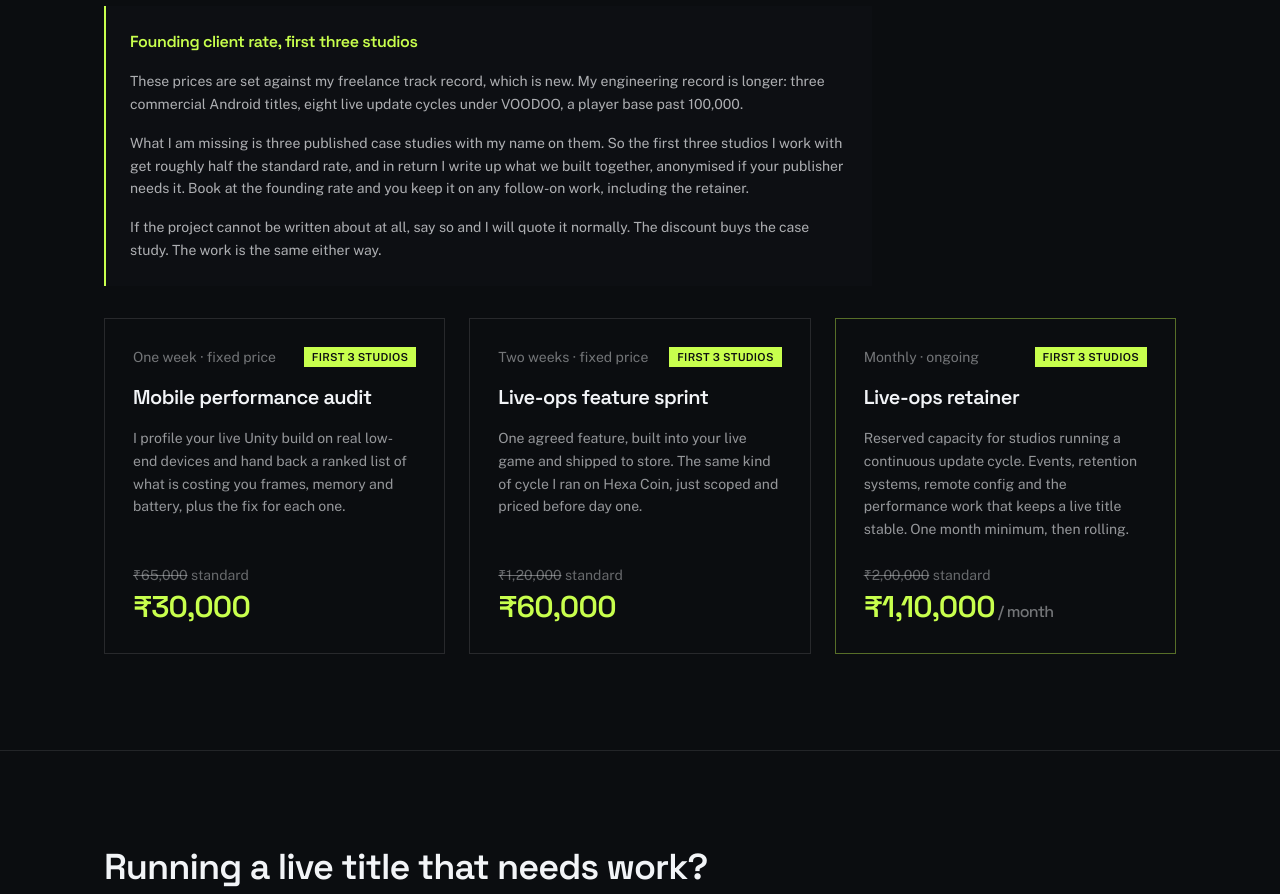
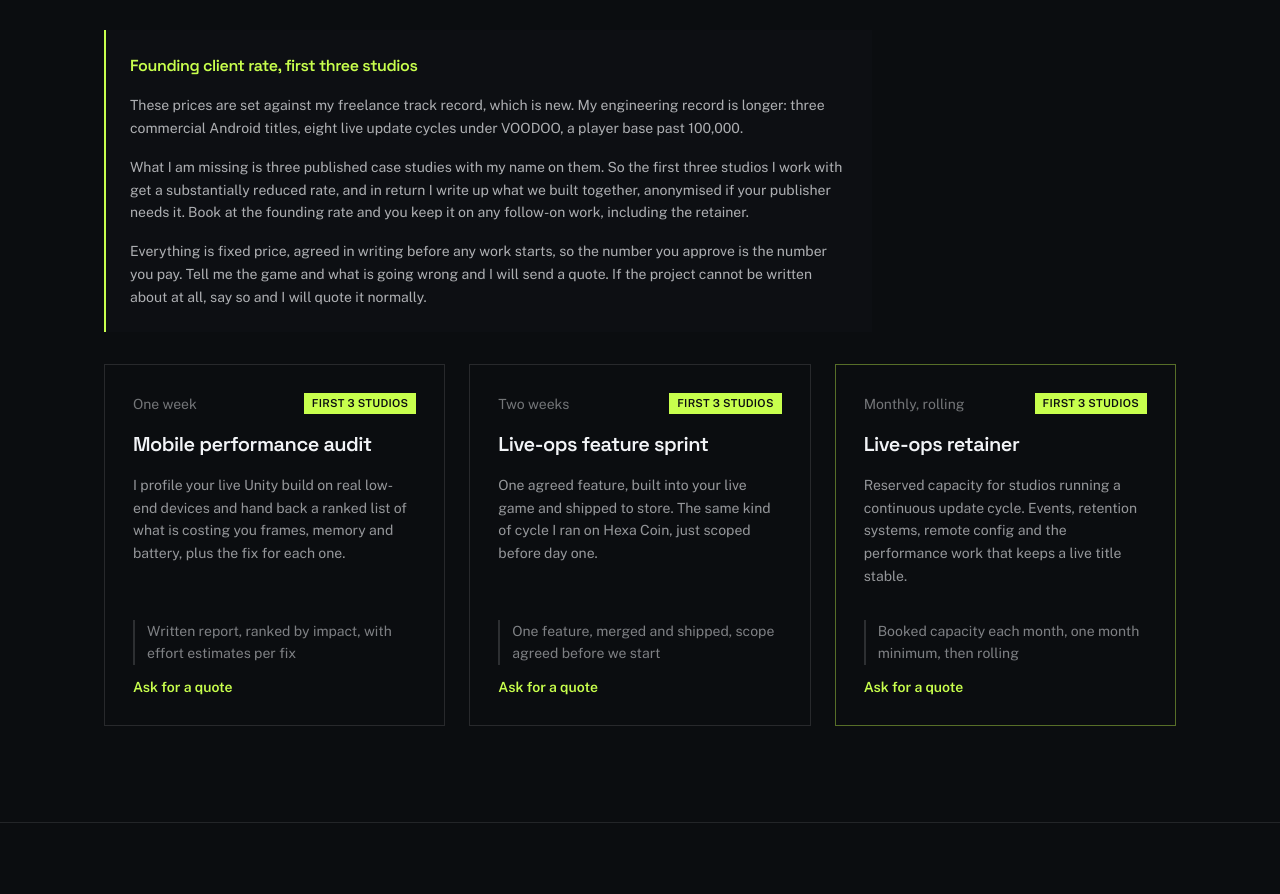
Before and after one commit to hrishikarora/hrishikarora.github.io, a Next.js app: page / in a window 1280 px wide. Shown: the part 5000-5894 px from the top of the page. Built offline with nearby package versions, Linux system fonts and the light colour scheme.

Commit message:
Remove published prices, quote per enquiry instead

```diff
--- a/app/page.tsx
+++ b/app/page.tsx
@@ -284,7 +284,8 @@ export default function HomePage() {
           </h2>
           <p className="max-w-xl text-base text-ink/55">
             Most studios start with the audit or a single sprint, then move onto a retainer once
-            the update cycle becomes continuous.
+            the update cycle becomes continuous. Every engagement is fixed price and scoped before
+            it starts.
           </p>
 
           {/* Founding-client framing. The job of this block is to explain WHY the
@@ -300,13 +301,15 @@ export default function HomePage() {
             </p>
             <p className="text-sm leading-relaxed text-ink/70">
               What I am missing is three published case studies with my name on them. So the first
-              three studios I work with get roughly half the standard rate, and in return I write up
+              three studios I work with get a substantially reduced rate, and in return I write up
               what we built together, anonymised if your publisher needs it. Book at the founding
               rate and you keep it on any follow-on work, including the retainer.
             </p>
             <p className="text-sm leading-relaxed text-ink/70">
-              If the project cannot be written about at all, say so and I will quote it normally.
-              The discount buys the case study. The work is the same either way.
+              Everything is fixed price, agreed in writing before any work starts, so the number
+              you approve is the number you pay. Tell me the game and what is going wrong and
+              I will send a quote. If the project cannot be written about at all, say so and I
+              will quote it normally.
             </p>
           </div>
 
@@ -329,16 +332,16 @@ export default function HomePage() {
 
                 <p className="text-sm leading-relaxed text-ink/60">{offer.description}</p>
 
-                <div className="mt-auto flex flex-col gap-1 pt-2">
-                  <span className="text-sm text-ink/40">
-                    <s>{offer.standardPrice}</s> standard
+                <div className="mt-auto flex flex-col gap-3 pt-4">
+                  <span className="border-l-2 border-ink/15 pl-3 text-sm leading-relaxed text-ink/50">
+                    {offer.deliverable}
                   </span>
-                  <span className="font-display text-3xl font-semibold tracking-tight text-accent-text">
-                    {offer.foundingPrice}
-                    {offer.priceSuffix ? (
-                      <span className="text-base font-medium text-ink/45"> {offer.priceSuffix}</span>
-                    ) : null}
-                  </span>
+                  <a
+                    href={`mailto:hrishik.arora@gmail.com?subject=${encodeURIComponent(offer.title)}`}
+                    className="text-sm font-semibold text-accent-text transition hover:brightness-90"
+                  >
+                    Ask for a quote
+                  </a>
                 </div>
               </div>
             ))}
--- a/lib/offers.ts
+++ b/lib/offers.ts
@@ -3,44 +3,43 @@ export interface Offer {
   cadence: string
   title: string
   description: string
-  /** Rate charged from the fourth engagement onward. Shown struck through. */
-  standardPrice: string
-  /** Founding client rate, first three studios. */
-  foundingPrice: string
-  /** Rendered after the price, e.g. a per-month qualifier. */
-  priceSuffix?: string
+  /** What the studio actually walks away with. Keeps the card concrete now
+      that no price is shown. */
+  deliverable: string
   /** Draws the accent border. Used for the offer worth steering people toward. */
   featured?: boolean
 }
 
+/**
+ * Prices are deliberately not published. The same work bills very differently
+ * to an Indian studio and a US or EU one, and printing a rupee figure anchors
+ * international buyers low before the conversation starts. Rates are quoted
+ * per enquiry instead.
+ */
 export const offers: Offer[] = [
   {
     slug: 'performance-audit',
-    cadence: 'One week · fixed price',
+    cadence: 'One week',
     title: 'Mobile performance audit',
     description:
       'I profile your live Unity build on real low-end devices and hand back a ranked list of what is costing you frames, memory and battery, plus the fix for each one.',
-    standardPrice: '₹65,000',
-    foundingPrice: '₹30,000',
+    deliverable: 'Written report, ranked by impact, with effort estimates per fix',
   },
   {
     slug: 'live-ops-sprint',
-    cadence: 'Two weeks · fixed price',
+    cadence: 'Two weeks',
     title: 'Live-ops feature sprint',
     description:
-      'One agreed feature, built into your live game and shipped to store. The same kind of cycle I ran on Hexa Coin, just scoped and priced before day one.',
-    standardPrice: '₹1,20,000',
-    foundingPrice: '₹60,000',
+      'One agreed feature, built into your live game and shipped to store. The same kind of cycle I ran on Hexa Coin, just scoped before day one.',
+    deliverable: 'One feature, merged and shipped, scope agreed before we start',
   },
   {
     slug: 'live-ops-retainer',
-    cadence: 'Monthly · ongoing',
+    cadence: 'Monthly, rolling',
     title: 'Live-ops retainer',
     description:
-      'Reserved capacity for studios running a continuous update cycle. Events, retention systems, remote config and the performance work that keeps a live title stable. One month minimum, then rolling.',
-    standardPrice: '₹2,00,000',
-    foundingPrice: '₹1,10,000',
-    priceSuffix: '/ month',
+      'Reserved capacity for studios running a continuous update cycle. Events, retention systems, remote config and the performance work that keeps a live title stable.',
+    deliverable: 'Booked capacity each month, one month minimum, then rolling',
     featured: true,
   },
 ]
```
